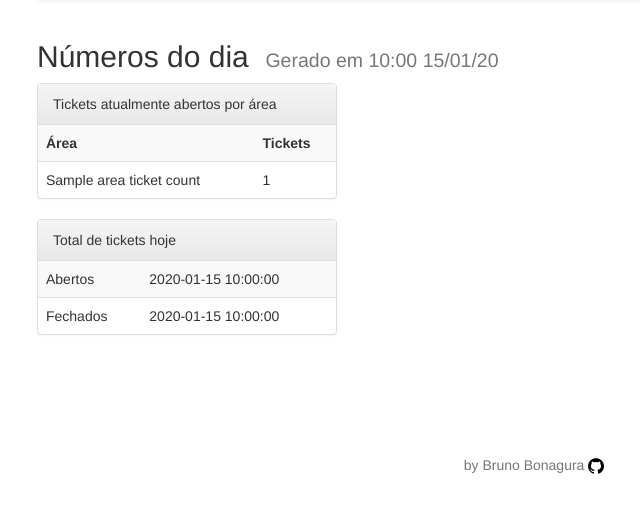
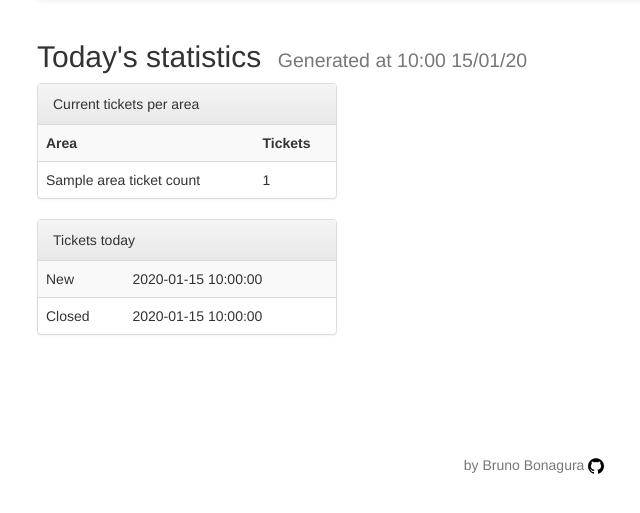
Before and after one commit to bbonagura9/zatics, a Flask app: template zts/templates/report_stats.html in a window 1280 px wide. Shown: the part 122-635 px from the top of the page, without its empty margins (106-746 px from the left). Run offline with Flask 2, Linux system fonts and the light colour scheme; the template is opened without the code that fills it: most values are stand-ins (such as "Sample title", 1, 10 or a date in 2020); some libraries are stand-ins or nearby versions.

Commit message:
Translated reports, fixed user admin model and minor fixes.

```diff
--- a/zts/models.py
+++ b/zts/models.py
@@ -13,6 +13,7 @@ from wtforms import StringField, PasswordField, TextAreaField, SelectField
 from wtforms.validators import DataRequired
 from flask_principal import Principal, Identity, AnonymousIdentity, \
      identity_changed, Permission, RoleNeed, identity_loaded
+from flask_admin.contrib.sqla import ModelView
 from datetime import datetime, timedelta
 import math
 from zts import db, app, principal
@@ -285,3 +286,21 @@ class TicketOpenForm(Form):
     title = StringField('title', validators=[DataRequired()])
     text = TextAreaField('text', validators=[DataRequired()])
     current_area_id = SelectField(u'Area', coerce=int, validators=[DataRequired()])
+
+class ZtsModelView(ModelView):
+    def is_accessible(self):
+        return current_user.is_authenticated and current_user.is_admin()
+
+    def inaccessible_callback(self, name, **kwargs):
+        # redirect to login page if user doesn't have access
+        return redirect(url_for('index'))
+
+class ZtsUserModelView(ZtsModelView):
+    column_exclude_list = list = ('pwhash',)
+    form_excluded_columns = ('pwhash',)
+    form_extra_fields = {
+        'password': PasswordField('Password')
+    }
+    def on_model_change(self, form, model, is_created):
+        if len(model.password):
+            model.set_password(model.password)
--- a/zts/templates/layout.html
+++ b/zts/templates/layout.html
@@ -67,15 +67,15 @@
                             Reports <span class="caret"></span>
                             </a>
                             <ul class="dropdown-menu">
-                                <li role="presentation"><a href="{{ url_for('report_tickets_per_area') }}">Tickets por área</a></li>
-                                <li role="presentation"><a href="{{ url_for('report_tickets_per_weekday') }}">Tickets por dia da semana</a></li>
-                                <li role="presentation"><a href="{{ url_for('report_tickets_close_reason') }}">Fechados por motivo</a></li>
+                                <li role="presentation"><a href="{{ url_for('report_tickets_per_area') }}">Tickets per area</a></li>
+                                <li role="presentation"><a href="{{ url_for('report_tickets_per_weekday') }}">Tickets per week day</a></li>
+                                <li role="presentation"><a href="{{ url_for('report_tickets_close_reason') }}">Closing reason</a></li>
                                 <li role="separator" class="divider"></li>
-                                <li role="presentation"><a href="{{ url_for('report_recent_log') }}">Atividades recentes</a></li>
-                                <li role="presentation"><a href="{{ url_for('report_log_overview') }}">Visão geral de atividade</a></li>
+                                <li role="presentation"><a href="{{ url_for('report_recent_log') }}">Live activity log</a></li>
+                                <li role="presentation"><a href="{{ url_for('report_log_overview') }}">Activity log overview</a></li>
                                 <li role="separator" class="divider"></li>
-                                <li role="presentation"><a href="{{ url_for('report_daily') }}">Diário</a></li>
-                                <li role="presentation"><a href="{{ url_for('report_stats') }}">Números do dia</a></li>
+                                <li role="presentation"><a href="{{ url_for('report_daily') }}">Today's journal</a></li>
+                                <li role="presentation"><a href="{{ url_for('report_stats') }}">Today's statistics</a></li>
                             </ul>
                         </li>
                         {% endif %}
--- a/zts/templates/report_daily.html
+++ b/zts/templates/report_daily.html
@@ -1,6 +1,6 @@
 {% extends "layout.html" %}
 {% block body %}
-<h1>Relatório diário</h1>
+<h1>Today's journal</h1>
 <table class="table table-bordered">
 <tbody>
 	{% for item in report %}
--- a/zts/templates/report_stats.html
+++ b/zts/templates/report_stats.html
@@ -1,13 +1,13 @@
 {% extends "layout.html" %}
 {% block body %}
-<h2>Números do dia&nbsp;&nbsp;<small>Gerado em {{ now.strftime('%H:%M %d/%m/%y') }}</small></h2>
+<h2>Today's statistics&nbsp;&nbsp;<small>Generated at {{ now.strftime('%H:%M %d/%m/%y') }}</small></h2>
 
 <div class="panel panel-default" style="width: 300px;">
-	<div class="panel-heading">Tickets atualmente abertos por área</div>
+	<div class="panel-heading">Current tickets per area</div>
 	<table class="table table-striped">
 	<tbody>
 		<tr>
-			<th>Área</th>
+			<th>Area</th>
 			<th>Tickets</th>
 		</tr>
 		{% for area_name, area_count in area_ticket_count %}
@@ -22,15 +22,15 @@
 
 
 <div class="panel panel-default" style="width: 300px;">
-	<div class="panel-heading">Total de tickets hoje</div>
+	<div class="panel-heading">Tickets today</div>
 	<table class="table table-striped">
 	<tbody>
 		<tr>
-			<td>Abertos</td>
+			<td>New</td>
 			<td>{{ tickets_opened_today }}</td>
 		</tr>
 		<tr>
-			<td>Fechados</td>
+			<td>Closed</td>
 			<td>{{ tickets_closed_today }}</td>
 		</tr>
 	</tbody>
--- a/zts/views.py
+++ b/zts/views.py
@@ -11,7 +11,6 @@ from wtforms import StringField, PasswordField, TextAreaField
 from wtforms.validators import DataRequired
 from flask_principal import Principal, Identity, AnonymousIdentity, \
      identity_changed, identity_loaded, RoleNeed
-from flask_admin.contrib.sqla import ModelView
 from sqlalchemy import func, distinct, desc
 from jinja2 import evalcontextfilter, Markup, escape
 from sqlalchemy.sql.expression import func, or_, and_
@@ -26,22 +25,15 @@ from zts import app, login_manager, db, admin
 from zts.models import User, Ticket, Note, Area, LoginForm, NoteForm, \
     TicketAreaTransferEvent, Event, TicketTakeEvent, TicketCloseEvent, \
     TicketTransferForm, ticket_close_permission, report_permission, admin_permission, \
-    TicketOpenForm, TicketReopenEvent, TicketNoteAddedEvent, TicketCloseReason
+    TicketOpenForm, TicketReopenEvent, TicketNoteAddedEvent, TicketCloseReason, \
+    ZtsModelView, ZtsUserModelView
 import config
 from pyzabbix import ZabbixAPI
 from pprint import pformat,pprint
 
 logger = logging.getLogger(config.ZTS_LOGGER_NAME)
 
-class ZtsModelView(ModelView):
-    def is_accessible(self):
-        return current_user.is_authenticated and current_user.is_admin()
-
-    def inaccessible_callback(self, name, **kwargs):
-        # redirect to login page if user doesn't have access
-        return redirect(url_for('index'))
-
-admin.add_view(ZtsModelView(User, db.session))
+admin.add_view(ZtsUserModelView(User, db.session))
 admin.add_view(ZtsModelView(Area, db.session))
 admin.add_view(ZtsModelView(TicketCloseReason, db.session))
 
@@ -466,7 +458,7 @@ def report_log_overview():
         return (datetime.strptime(res_arr[1], '%Y-%m-%d'), int(res_arr[0]))
 
     entries_per_day_arr = subprocess.check_output('''
-       cat {log_path} {log_path}.* | grep -E '^[0-9]{4}-[0-9]{2}-[0-9]{2}' | grep -v Zabbix | cut -d' ' -f1 | sort | uniq -c
+       cat {log_path} {log_path}.* | grep -E '^[0-9]{{4}}-[0-9]{{2}}-[0-9]{{2}}' | grep -v Zabbix | cut -d' ' -f1 | sort | uniq -c
     '''.format(log_path=config.ZTS_LOG_FILE), shell=True).strip().split('\n')
     entries_per_day = sorted(
         filter(
@@ -478,7 +470,7 @@ def report_log_overview():
 
     user_list = dict(db.session.query(User.user, User.name).all())
     entries_per_user_arr = subprocess.check_output('''
-        cat {log_path} {log_path}.* | grep -E "^[0-9]{4}-[0-9]{2}-[0-9]{2}" | cut -d' ' -f4 | sort | uniq -c
+        cat {log_path} {log_path}.* | grep -E "^[0-9]{{4}}-[0-9]{{2}}-[0-9]{{2}}" | cut -d' ' -f4 | sort | uniq -c
     '''.format(log_path=config.ZTS_LOG_FILE), shell=True).strip().split('\n')
     entries_per_user = sorted(
         filter(
```
Also changed, not shown: zts/templates/report_log_overview.html (+6 -6 lines), zts/templates/report_recent_log.html (+4 -4 lines).
